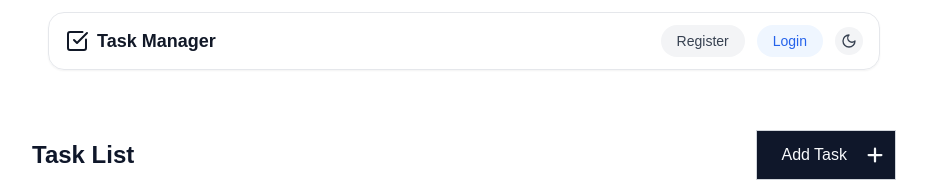
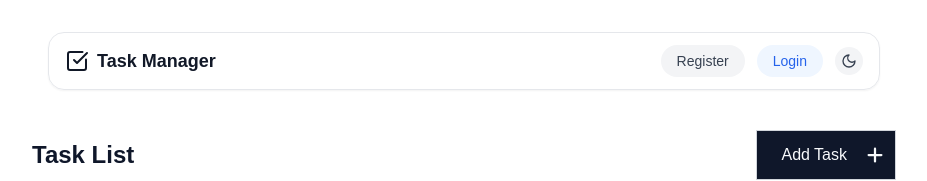
Before and after one commit to AdarshMasekar/Task-Manager, a React (Vite) app in the folder client/: page / in a window 1280 px wide. Shown: the top 181 px of the page, without its empty margins (176-1103 px from the left). Built offline with nearby package versions, Linux system fonts and the light colour scheme; no server answers.

Commit message:
Make Navbar sticky for improved visibility during scrolling

```diff
--- a/client/src/components/layout/Navbar.jsx
+++ b/client/src/components/layout/Navbar.jsx
@@ -15,7 +15,7 @@ export default function Navbar() {
     };
 
     return (
-        <div className="w-full px-4 sm:px-6 lg:px-8 py-3">
+        <div className="w-full px-4 sm:px-6 lg:px-8 py-3 sticky top-5 z-50">
             <nav className="relative mx-auto max-w-7xl">
                 <div className="backdrop-blur-md bg-white/75 dark:bg-gray-900/75 border border-gray-200 dark:border-gray-800 rounded-2xl shadow-sm">
                     <div className="flex items-center justify-between px-4 py-3">
```
